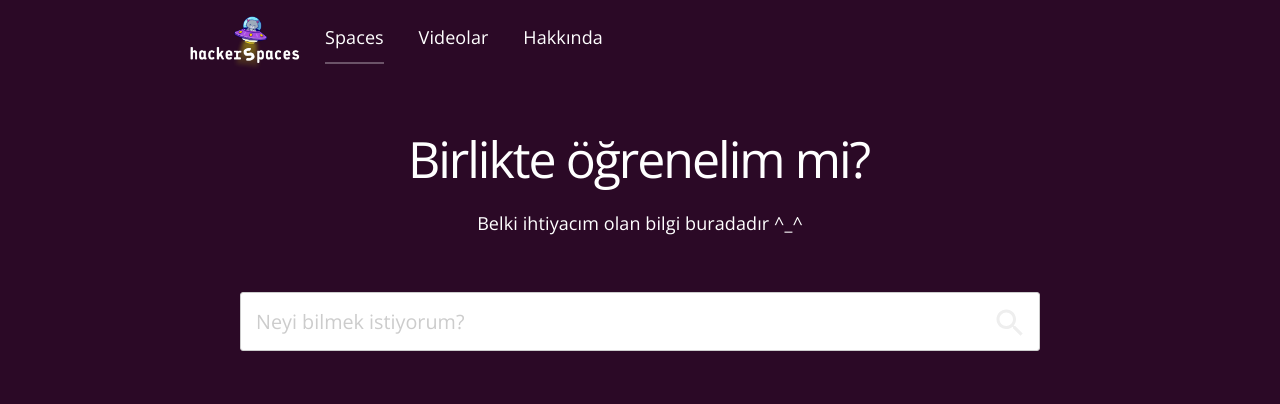
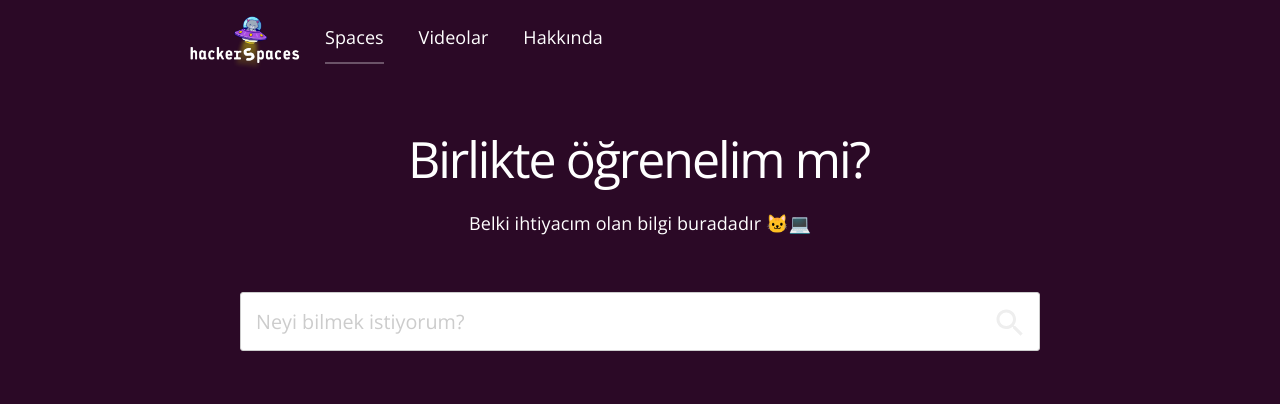
Before and after one commit to 101020210359/hackerspaces.me, a Jekyll site: the page built from index.html, in a window 1280 px wide. Shown: the top 404 px of the page. Built offline with Jekyll 4.4.1, drawn with Linux system fonts in a browser that asks for light colours; nearby versions of some CDN libraries.

```diff
--- a/_layouts/default.html
+++ b/_layouts/default.html
@@ -35,7 +35,7 @@
 				</section>
 				<section class="hero_search">
 					<h1>Birlikte öğrenelim mi?</h1>
-					<p>Belki ihtiyacım olan bilgi buradadır ^_^</p>
+					<p>Belki ihtiyacım olan bilgi buradadır 🐱‍💻</p>
 					{% include search.html %}
 				</section>
 			</div>
```
